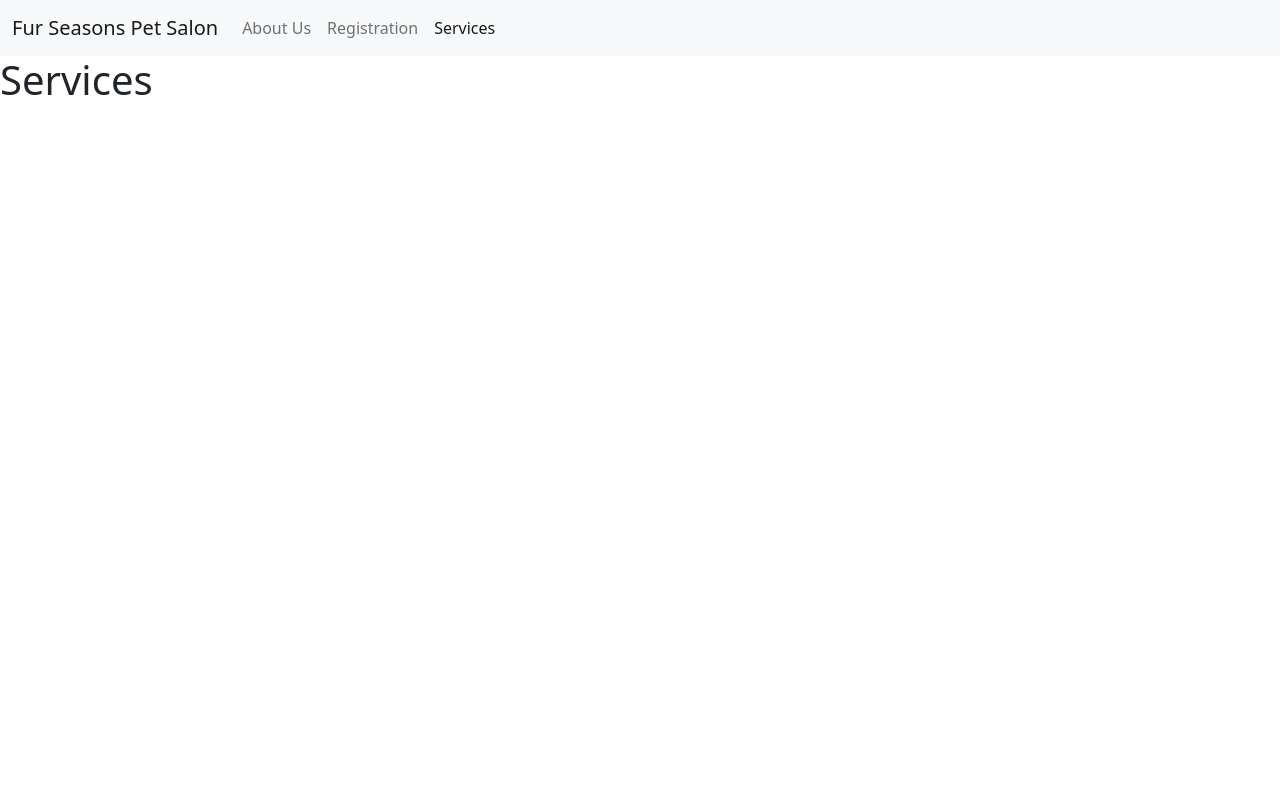
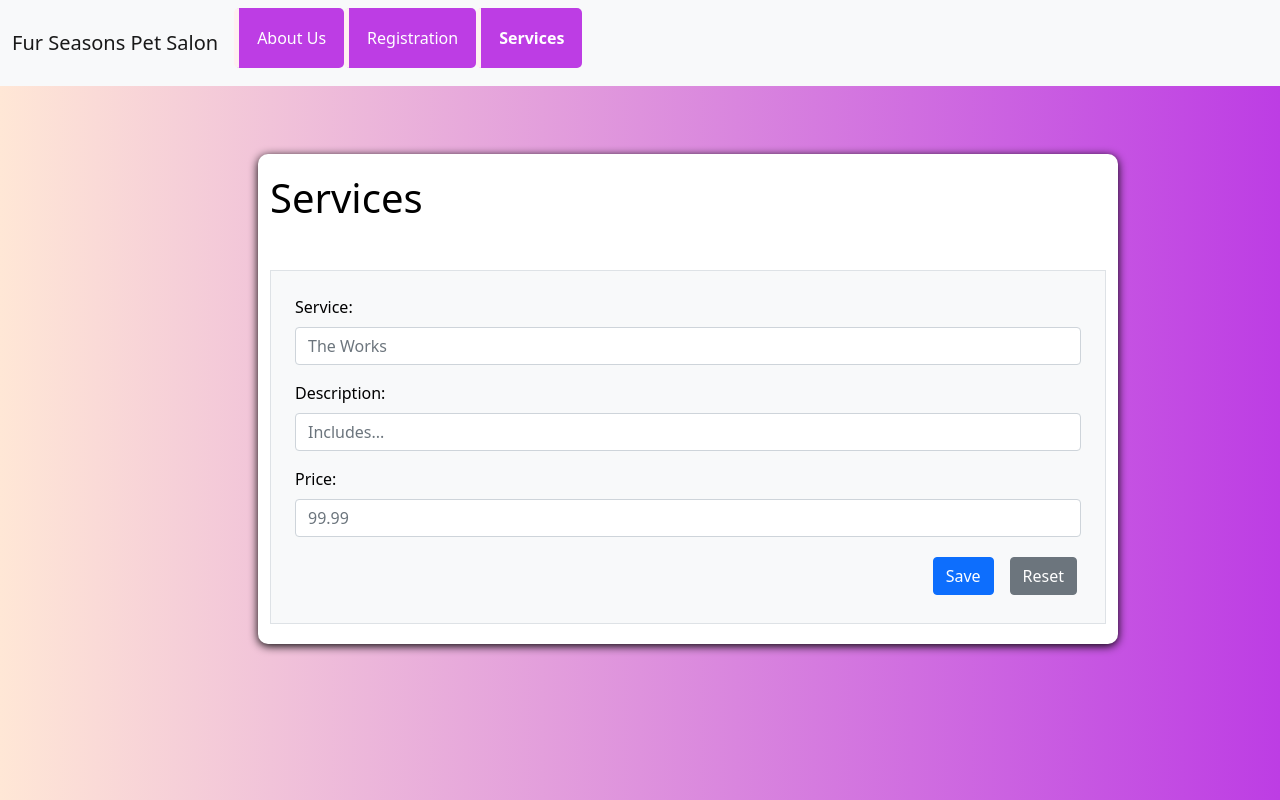
Before and after one commit to JonathanHeinzman/FSDI-104-PetSalon, a plain HTML site: page services.html in a window 1280 px wide. Drawn offline with nearby package versions, Linux system fonts and the light colour scheme.

Commit message:
Assignment1

```diff
--- /dev/null
+++ b/scripts/services.js
@@ -0,0 +1,59 @@
+// Select the form by ID using jQuery
+
+$("#servicesForm").on("submit", function (event) {
+
+    event.preventDefault();
+
+    // Test the Save button
+    // console.log('Save button clicked');
+
+    // 1. Get the values from the form using jQuery
+    const serviceName = $("#serviceName").val().trim();
+    const serviceDescription = $("#serviceDescription").val().trim();
+    const servicePrice = $("#servicePrice").val();
+
+    // Test; Print in the console one single sentence
+    // with the 3 values retrieved from the form.
+
+    console.log(`The values are: ${serviceName}, ${serviceDescription}, ${servicePrice}`);
+
+/*
+    // 2. Validate the values
+    if(!serviceName || !serviceDescription || servicePrice <= 0){
+        // Assignment 1 (remove the alert)
+        //alert("All values are required and the price must be greater than 0.");
+
+        return;
+    } else {
+        // 3. Save the service - Assignment 3
+
+        //alert("Service has been saved.");
+
+    }
+*/
+    $("input").removeClass("error");
+
+        let isValid = true;
+
+        if (serviceName === "") {
+          $("#serviceName").addClass("error");
+          isValid = false;
+        }
+        if (serviceDescription === "") {
+            $("#serviceDescription").addClass("error");
+            isValid = false;
+        }
+        if (servicePrice === "") {
+          $("#servicePrice").addClass("error");
+          isValid = false;
+        }
+
+        // Stop if invalid (no alerts)
+        if (!isValid) return;
+
+    // 4. Clear the form
+    //$("#servicesForm")[0].reset();
+
+     $("input").removeClass("error");
+
+});
--- a/services.html
+++ b/services.html
@@ -4,6 +4,7 @@
     <meta charset="UTF-8">
     <meta name="viewport" content="width=device-width, initial-scale=1.0">
     <link href="https://cdn.jsdelivr.net/npm/bootstrap@5.0.2/dist/css/bootstrap.min.css" rel="stylesheet" integrity="sha384-EVSTQN3/azprG1Anm3QDgpJLIm9Nao0Yz1ztcQTwFspd3yD65VohhpuuCOmLASjC" crossorigin="anonymous">
+    <link rel="stylesheet" href="./style/services.css">
     <title>Services</title>
 </head>
 <body>
@@ -28,8 +29,38 @@
             </div>
         </div>
     </nav>
-    <h1>Services</h1>
+    <main>
 
-    <script src="https://cdn.jsdelivr.net/npm/bootstrap@5.0.2/dist/js/bootstrap.bundle.min.js" integrity="sha384-MrcW6ZMFYlzcLA8Nl+NtUVF0sA7MsXsP1UyJoMp4YLEuNSfAP+JcXn/tWtIaxVXM" crossorigin="anonymous"></script>
+        <section class="container m-5">
+            <h1>Services</h1>
+
+        <form id="servicesForm" class="border p-4 mt-5 bg-light">
+
+            <div class="mb-3">
+                <label class="form-label">Service:</label>
+                <input class="form-control" id="serviceName" type="text" placeholder="The Works">
+            </div>
+
+            <div class="mb-3">
+                <label class="form-label">Description:</label>
+                <input class="form-control" id="serviceDescription" type="text" placeholder="Includes...">
+            </div>
+
+            <div class="mb-3">
+                <label class="form-label">Price:</label>
+                <input class="form-control" id="servicePrice" type="number" placeholder="99.99" step="any">
+            </div>
+
+            <div class="d-grid gap-2 d-md-flex justify-content-md-end">
+                <button class="btn btn-primary m-1" id="registerBtn" type="submit">Save</button>
+                <button class="btn btn-secondary m-1" type="reset">Reset</button>
+            </div>
+        </form>
+
+        </section>
+
+    </main>
+    <script src="https://code.jquery.com/jquery-3.7.1.js" integrity="sha256-eKhayi8LEQwp4NKxN+CfCh+3qOVUtJn3QNZ0TciWLP4=" crossorigin="anonymous"></script>
+    <script src="./scripts/services.js"></script>
 </body>
 </html>
--- /dev/null
+++ b/style/services.css
@@ -0,0 +1,61 @@
+body {
+    font-family: system-ui, -apple-system, BlinkMacSystemFont, 'Segoe UI', Roboto, Oxygen, Ubuntu, Cantarell, 'Open Sans', 'Helvetica Neue', sans-serif;
+    margin: 0;
+    padding: 0;
+    background: linear-gradient(to left, #bd3de4, #ffe7d6);
+    color: black;
+}
+
+.nav-link {
+    color: white !important;
+}
+
+.nav-link.active {
+    font-weight: 900;
+}
+
+main {
+    max-width: 900px;
+    margin: auto;
+    padding: 20px;
+}
+
+.error {
+      border: 2px solid red;
+    }
+
+section {
+    background-color: white;
+    border-radius: 10px;
+    padding: 20px;
+    margin-bottom: 20px;
+    box-shadow: 0 2px 10px;
+}
+
+h2 {
+    color: #444;
+}
+
+ul {
+    list-style: none;
+    padding-left: 0;
+}
+
+li {
+    background-color:#bd3de4;
+    margin-bottom: 10px;
+    padding: 10px;
+    border-left: 5px solid #fff0f0;
+    border-radius: 5px;
+}
+
+
+@media (max-width: 600px) {
+    body {
+    font-size: 16px;
+    }
+
+    header h1 {
+    font-size: 24px;
+    }
+}
```
Also changed, not shown: index.html (+4 -1 lines), registration.html (+1 -1 lines).
